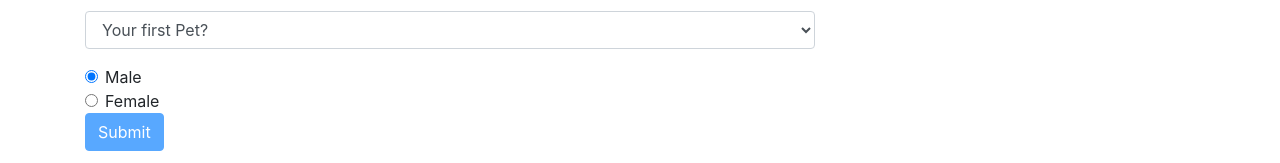
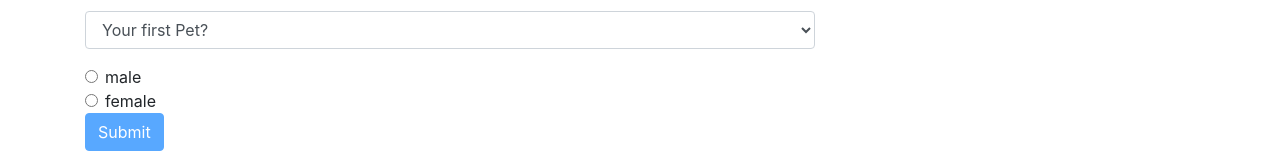
Before and after one commit to Sandro81/section15-Handling-forms-in-Angular-Apps, an Angular app: page / in a window 1280 px wide. Shown: the part 405-568 px from the top of the page. Built offline with nearby package versions, Linux system fonts and the light colour scheme.

Commit message:
section 15

```diff
--- a/src/app/app.component.html
+++ b/src/app/app.component.html
@@ -53,17 +53,21 @@
             <option value="teacher">Your first teacher?</option>
           </select>
         </div>
-        <div class="form-check">
-          <input class="form-check-input" type="radio" name="exampleRadios" id="exampleRadios1" value="option1" checked>
-          <label class="form-check-label" for="exampleRadios1">
-            Male
-          </label>
-        </div>
-        <div class="form-check">
-          <input class="form-check-input" type="radio" name="exampleRadios" id="exampleRadios2" value="option2">
-          <label class="form-check-label" for="exampleRadios2">
-           Female
-          </label>
+        <div class="radio" *ngFor="let gender of genders">
+          <div class="form-check">
+            <input
+              class="form-check-input"
+              type="radio"
+              name="gender"
+              ngModel
+              [value]="gender"
+            [id]="gender"
+            required="">
+            <label class="form-check-label" [for]="gender">
+              {{gender}}
+            </label>
+          </div>
+
         </div>
 
         <button
```
